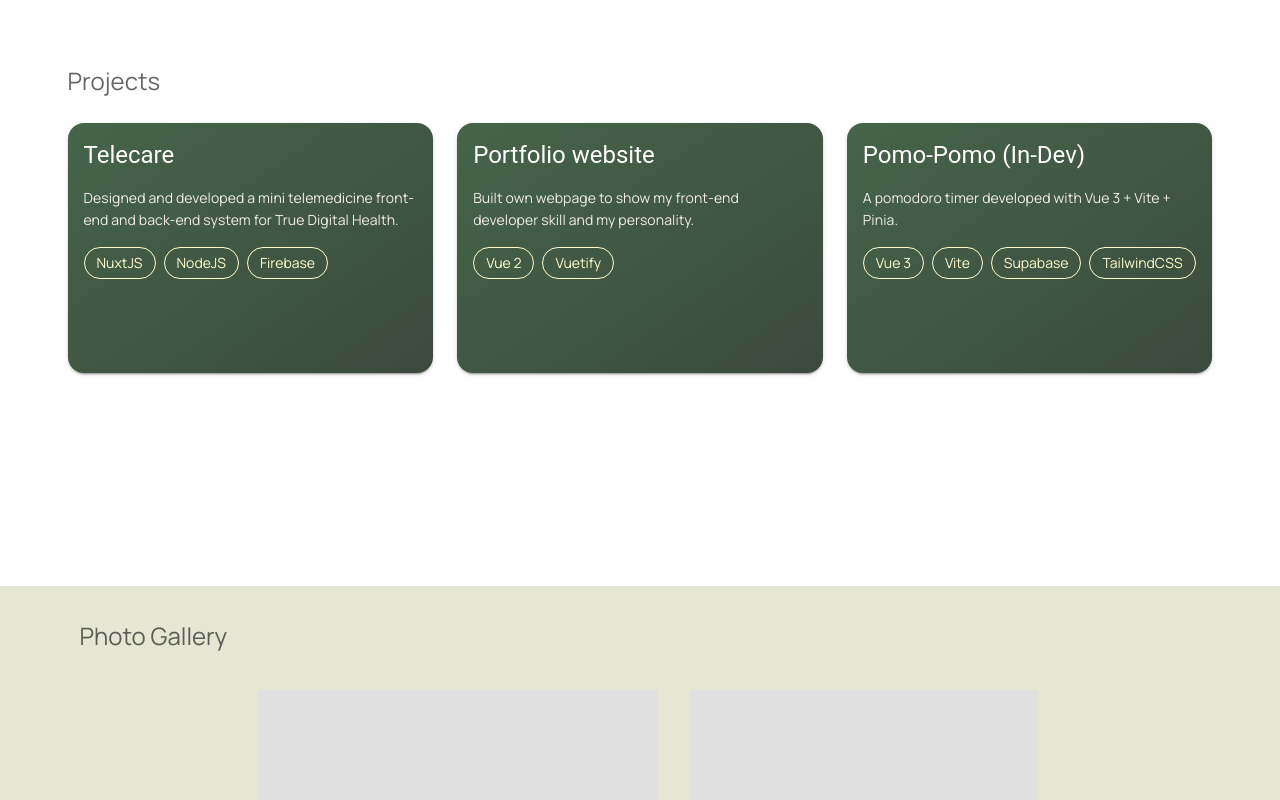
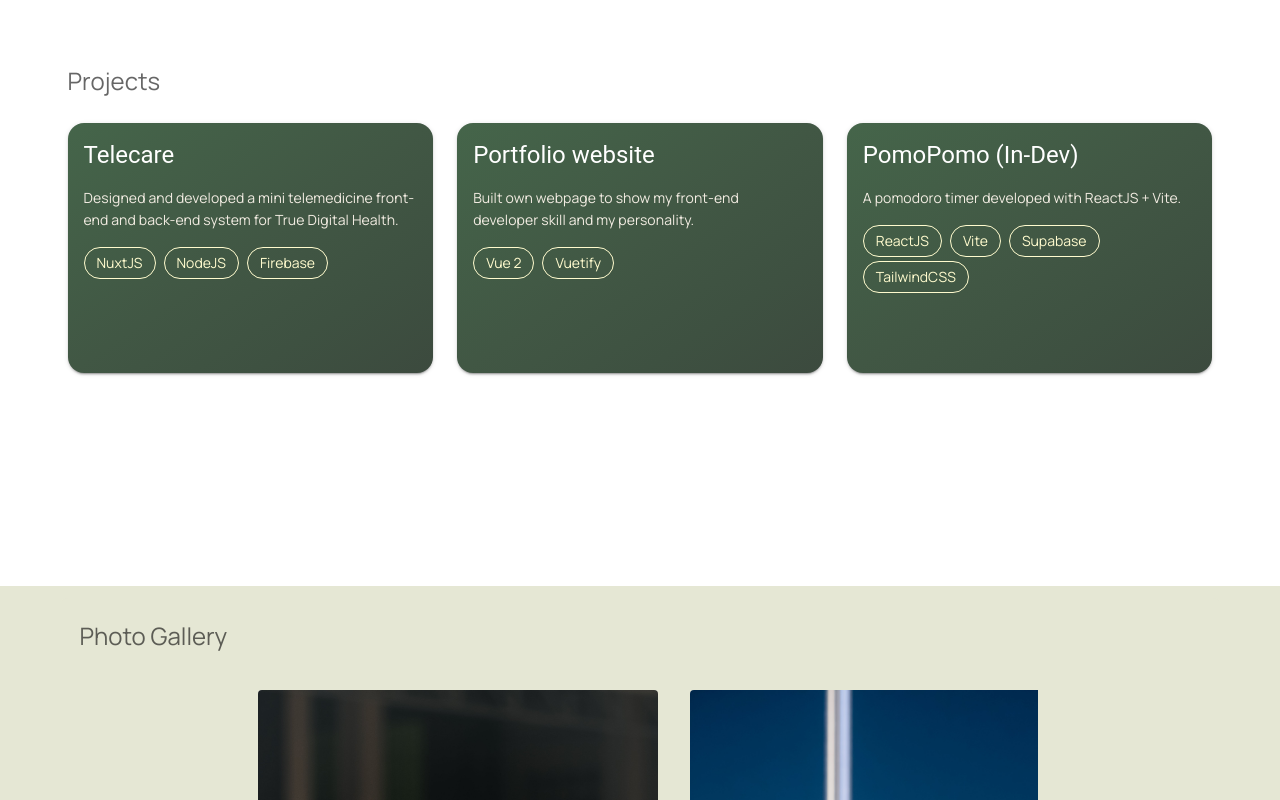
Before and after one commit to peeranat-dan/my-portfolio-website, a Vue app: page / in a window 1280 px wide. Shown: the part 1240-2040 px from the top of the page. Built offline with nearby package versions, Linux system fonts and the light colour scheme.

Commit message:
- Change inforamtion about PomoPomo Project

```diff
--- a/src/views/Projects.vue
+++ b/src/views/Projects.vue
@@ -52,14 +52,14 @@ export default {
             "Built own webpage to show my front-end developer skill and my personality.",
         },
         {
-          name: "Pomo-Pomo (In-Dev)",
+          name: "PomoPomo (In-Dev)",
           color: "#244b5c",
           dark: false,
           channel: "Github",
           icon: "mdi-github",
-          url: "https://github.com/peeranat-dan/pomo-pomo",
-          tags: ["Vue 3", "Vite", "Supabase", "TailwindCSS"],
-          description: "A pomodoro timer developed with Vue 3 + Vite + Pinia.",
+          url: "https://github.com/peeranat-dan/pomopomo",
+          tags: ["ReactJS", "Vite", "Supabase", "TailwindCSS"],
+          description: "A pomodoro timer developed with ReactJS + Vite.",
         },
       ],
     };
```
